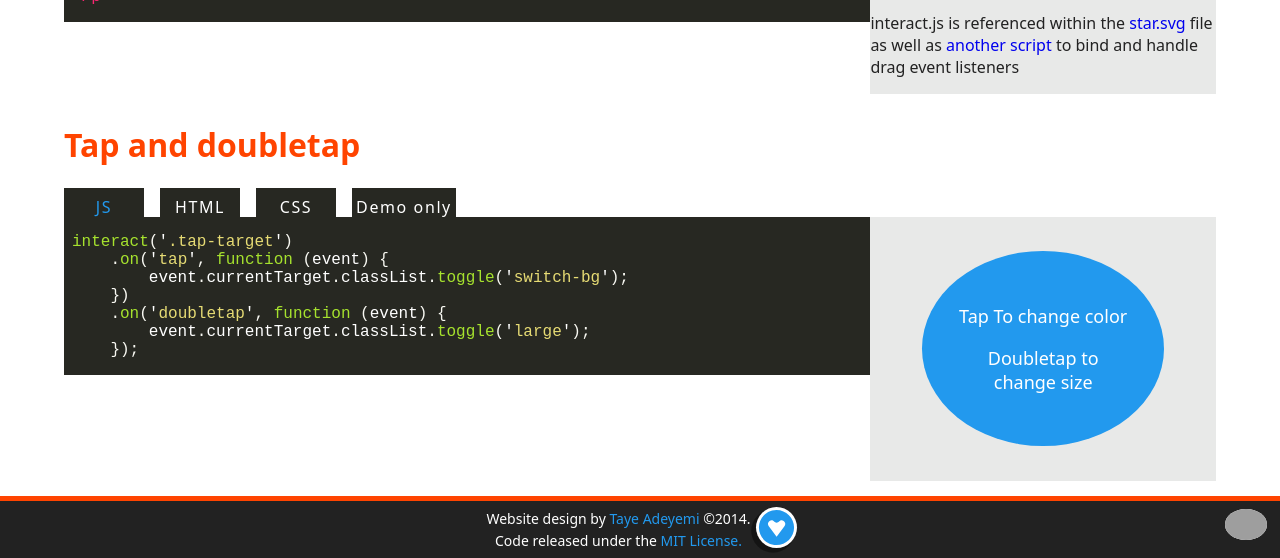
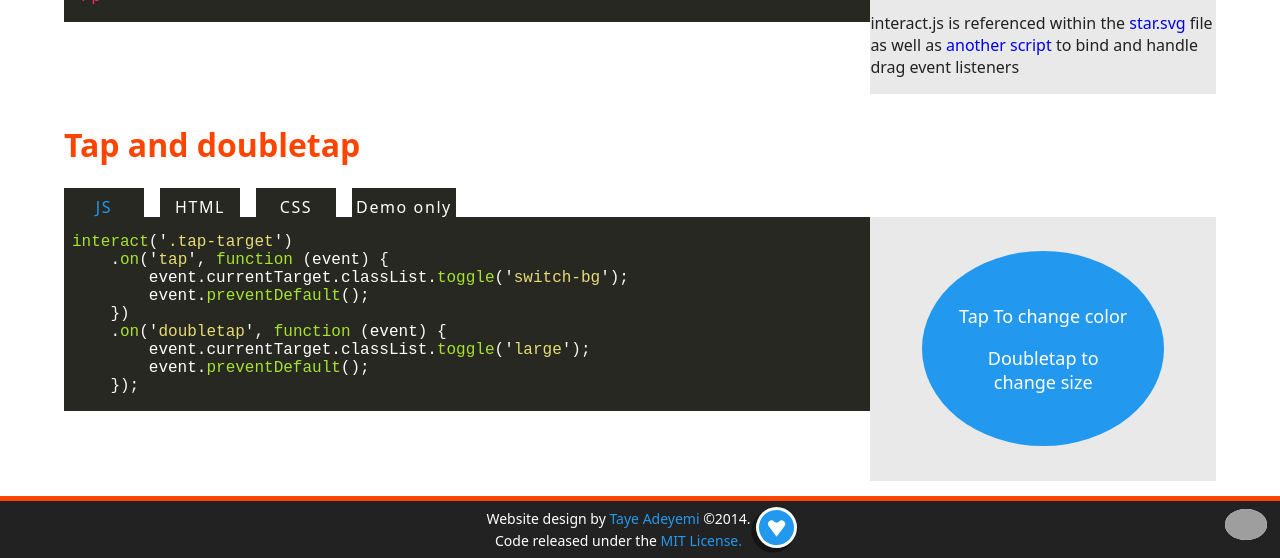
Before and after one commit to interactjs/interactjs.github.io, a Jekyll site: the page built from index.html, in a window 1280 px wide and 900 px high, scrolled down 4336 px, cut to the strip 342-900 px from the top of the window. Built offline with Jekyll 4.4.1, drawn with Linux system fonts in a browser that asks for light colours; Markdown is read by kramdown in place of the engine named in the settings; grey boxes are pictures that could not be loaded.

Commit message:
Fix tap demo on iOS

```diff
--- a/index.html
+++ b/index.html
@@ -634,6 +634,7 @@
 }
 
 .tap-target.large {
+  -webkit-transform: scale(1.25);
   transform: scale(1.25);
 }
 
@@ -648,9 +649,11 @@
 interact('.tap-target')
     .on('tap', function (event) {
         event.currentTarget.classList.toggle('switch-bg');
+        event.preventDefault();
     })
     .on('doubletap', function (event) {
         event.currentTarget.classList.toggle('large');
+        event.preventDefault();
     });
 {% endhighlight %}
         </div>
```
